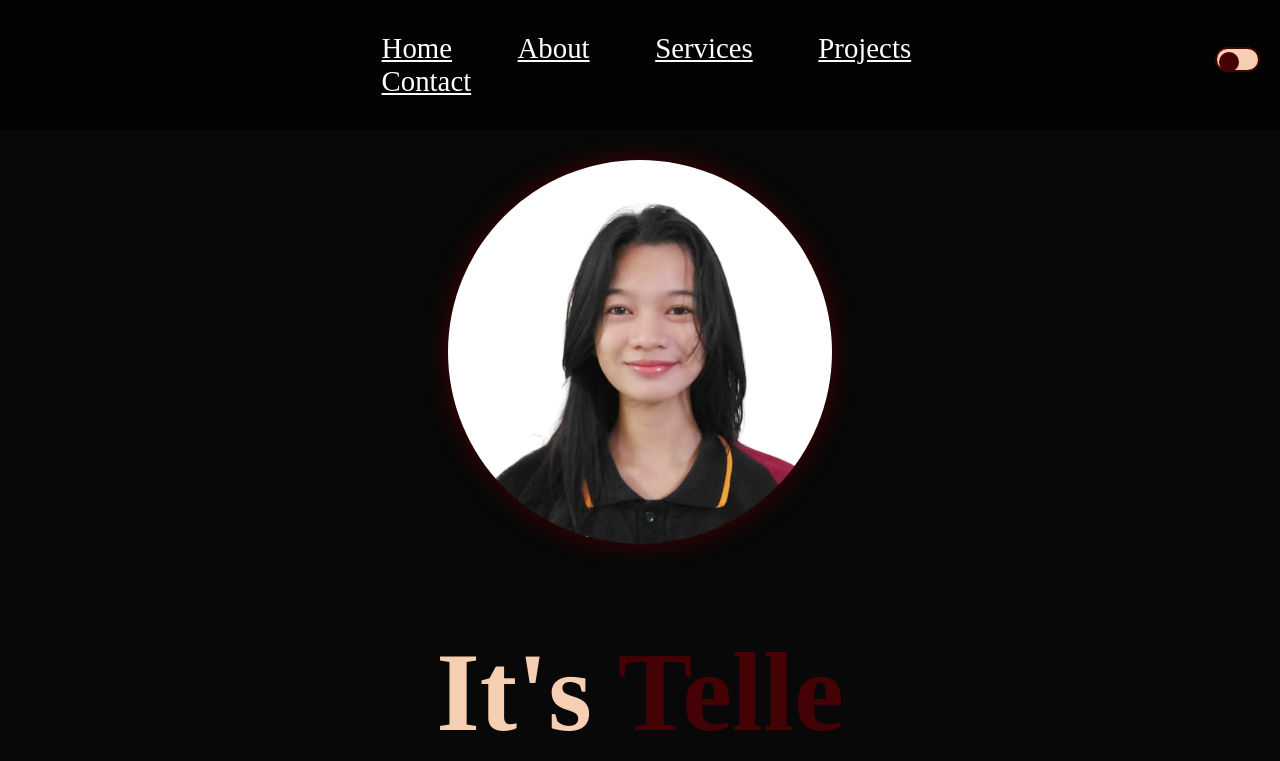
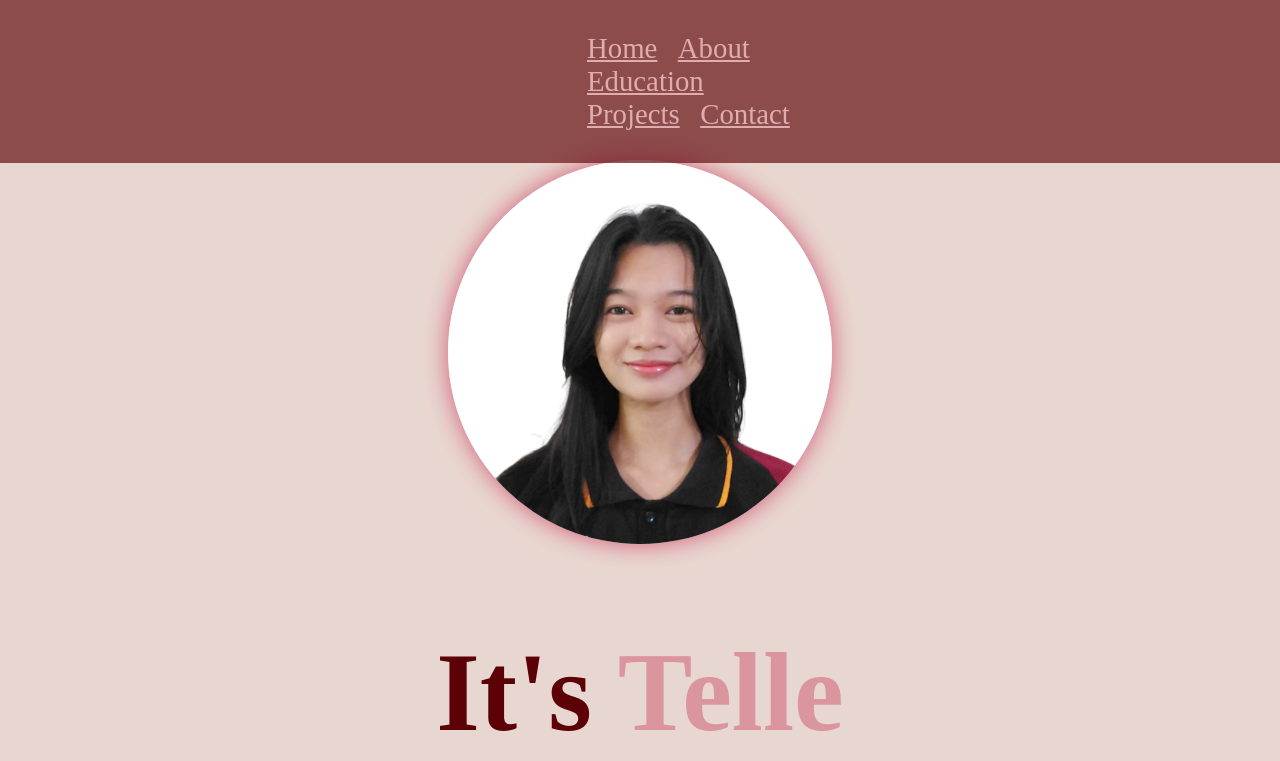
Before and after one commit to Telle-Villapando/Personal-Portfolio, a plain HTML site: page index.html in a window 1280 px wide. Shown: the top 761 px of the page. Drawn offline with nearby package versions, Linux system fonts and the light colour scheme.

Commit message:
update
update

```diff
--- a/index.html
+++ b/index.html
@@ -15,22 +15,34 @@
         <header class="header">
 
 
-            <i class='bx bx-menu' id="menu-icon"></i>
+           <a href="#" class="logo">Telle</a>
+
+
+
+
 
             <nav class="navbar">
-                <a href="#home">Home</a>
-                <a href="#about">About</a>
-                <a href="#services">Services</a>
-                <a href="#projects">Projects</a>
-                <a href="#contact">Contact</a>
 
-                <div class="toggle">
+
+                <div> <a href="#home">Home</a>
+                    <a href="#about">About</a>
+                    <a href="#education">Education</a>
+                    <a href="#projects">Projects</a>
+                    <a href="#contact">Contact</a>
 
                 </div>
 
-            </nav>
+                <i class='bx bx-menu' id="menu-icon"></i>
 
 
+                <!--
+                <div class="toggle">
+
+                </div>-->
+            <!-- <img src="heart-circle-regular-24.png" class="loggo">
+
+            <img src="heart-circle-solid-24.png" id="icon-toggle">
+          -->
 
         </header>
 
@@ -263,7 +275,21 @@
                 Christelle Villapando | All Rights Reserved
             </p>
         </footer>
-        <script src="script.js"> </script>
+        <script>
+
+            var icon = document.getElementById("icon-toggle");
+
+            icon.onclick = function(){
+                document.body.classList.toggle("dark-theme");
+                if(document.body.classList.contains("dark-theme")){
+                    icon.src = "heart-circle-solid-24.png";
+                }
+                else{
+                    icon.src = "heart-circle-solid-24.png";
+                }
+            }
+
+        </script>
 
     </body>
 
--- a/style.css
+++ b/style.css
@@ -5,11 +5,26 @@
     box-sizing: border-box;
 }
 :root{
-    --bg-color: #080808;
+/*primary color: light mode*/
+    --bg-color: #E8D7D0;
+    --second-bg-color: #D25B76;
+    --text-color: #5C0105;
+    --main-color: #DA959F;
+
+/*      orig:
+     --bg-color: #080808;
     --second-bg-color: #151515;
     --text-color: #f6cfb2;
     --main-color: #450205;
+    */
 
+}
+/*secondary color: dark mode*/
+.dark-theme{
+    --bg-color: #080808;
+    --second-bg-color: #85040E;
+    --text-color:f6cfb2;
+    --main-color:450205;
 }
 html{
     font-size: 62.5;
@@ -20,85 +35,56 @@ body{
     background: var(--bg-color);
     color: var(--text-color);
 }
+#icon-toggle{
+    width: 30px;
+    cursor: pointer;
+}
 .header{
     position: fixed;
     top: 0%;
     right: 0%;
-    padding: 2rem 25%;
-    background: rgba(0, 0, 0, 0.6);
+    padding: 2rem 37%;
+    background: var(--text-color);
+    opacity: 65%;
     backdrop-filter: blur(10px);
     display: flex;
-    justify-content: space-between;
+    justify-content: space-evenly;
     align-items: left;
-    z-index: 100;
+    z-index: 100; /*z index is for overlap of elements*/
 
 }
-/*-- toggle button -- */
-.toggle{
-    position: absolute;
-    top: 47px;
-    right: 20px;
-    background-color:var(--text-color);
-    border: 2px solid var(--main-color);
-    width: 45px;
-    height: 25px;
-    border-radius: 20px;
-    cursor: pointer;
-    transition: 0.3s ease;
-}
-.toggle::before{
-    content: '';
-    position: absolute;
-    top: 1px;
-    left: 2px;
-    width: 20px;
-    height: 20px;
-    margin-top: 1.9px;
-    background: var(--main-color);
-    border-radius: 50%;
-    transition: 0.5s ease;
-}
 
-/*toggle hover*/
-.toggle:hover{
-    font-size: 1.8rem;
-    color: white;
-    margin-left: 3.85rem;
-    font-weight: 500;
-    transition: 0.3 ease-in-out;
-    border-bottom: 3px solid transparent;
 
-}
-/*
 .logo{
     font-size: 3rem;
     color: var(--text-color);
     font-weight: 800;
     cursor: pointer;
     transition: 0.3s ease-in-out;
+
 }
 
 .logo:hover{
     transform: scale(1.1);
 
 }
-    */
+
 img{
     width: 400px;
     height: auto;
 }
 .navbar a{
     font-size: 1.8rem;
-    color: white;
-    margin-left: 3.85rem;
+    color: var(--main-color);
+    margin-left: 1.03rem;
     font-weight: 500;
     transition: 0.3 ease-in-out;
     border-bottom: 3px solid transparent;
 }
 .navbar a:hover,
 .navbar a.active{
-    color: var(--main-color);
-    border-bottom: 3px solid var(--main-color);
+    color: var(--second-bg-color);
+    border-bottom: 3px solid var(--second-bg-color);
 }
 #menu-icon{
     font-size: 3.6rem;
@@ -153,13 +139,13 @@ span{
     width: 30vw;
     border-radius: 50%;
     align-items: end;
-    box-shadow: 0 0 25px var(--main-color);
+    box-shadow: 0 0 25px var(--second-bg-color);
     cursor: pointer;
     transition: 0.4s ease-in-out;
 }
 .home-img img:hover{
-box-shadow: 0 0 50px var(--main-color),
-            0 0 100px var(--main-color);
+box-shadow: 0 0 50px var(--second-bg-color),
+            0 0 100px var(--second-bg-color);
 }
 .home-content p{
     font-size: 1.5rem;
@@ -184,8 +170,8 @@ box-shadow: 0 0 50px var(--main-color),
 .social-icons a:hover{
     color: white;
     transform: scale(1.3)translateY(-5px);
-    box-shadow: 0 0 25px var(--main-color);
-    background-color: var(--main-color);
+    box-shadow: 0 0 25px var(--second-bg-color);
+    background-color: var(--second-bg-color);
 
 
 }
@@ -204,7 +190,11 @@ box-shadow: 0 0 50px var(--main-color),
 }
 .btn:hover{
     transform: scale(1.05);
-    box-shadow: 0 0 25px var(--main-color);
+    background-color: var(--second-bg-color);
+    color: var(white);
+    /*-- use for night theme --
+    box-shadow: 0 0 25px var(--second-bg-color);
+     */
 }
 .text-animation{
     font-size: 34px;
@@ -302,14 +292,14 @@ box-shadow: 0 0 50px var(--main-color),
     position: relative;
     width: 32vw;
     border-radius: 50%;
-    box-shadow: 0 0 25px var(--main-color);
+    box-shadow: 0 0 25px var(--second-bg-color);
     top: 1rem;
     cursor: pointer;
     transition: 0.5s ease-in-out;
 }
 .about-img img:hover{
-    box-shadow: 0 0 50px var(--main-color),
-                0 0 100px var(--main-color);
+    box-shadow: 0 0 50px var(--second-bg-color),
+                0 0 100px var(--second-bg-color);
 }
 .heading{
     text-align: center;
```
Also changed, not shown: heart-circle-regular-24.png (added), heart-circle-solid-24.png (added).
